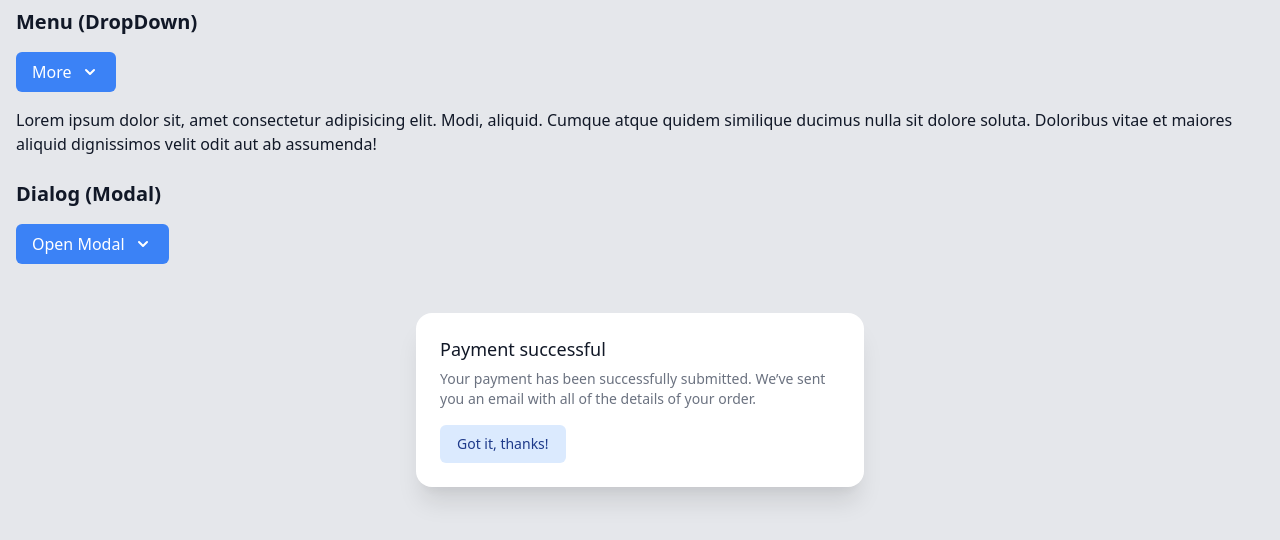
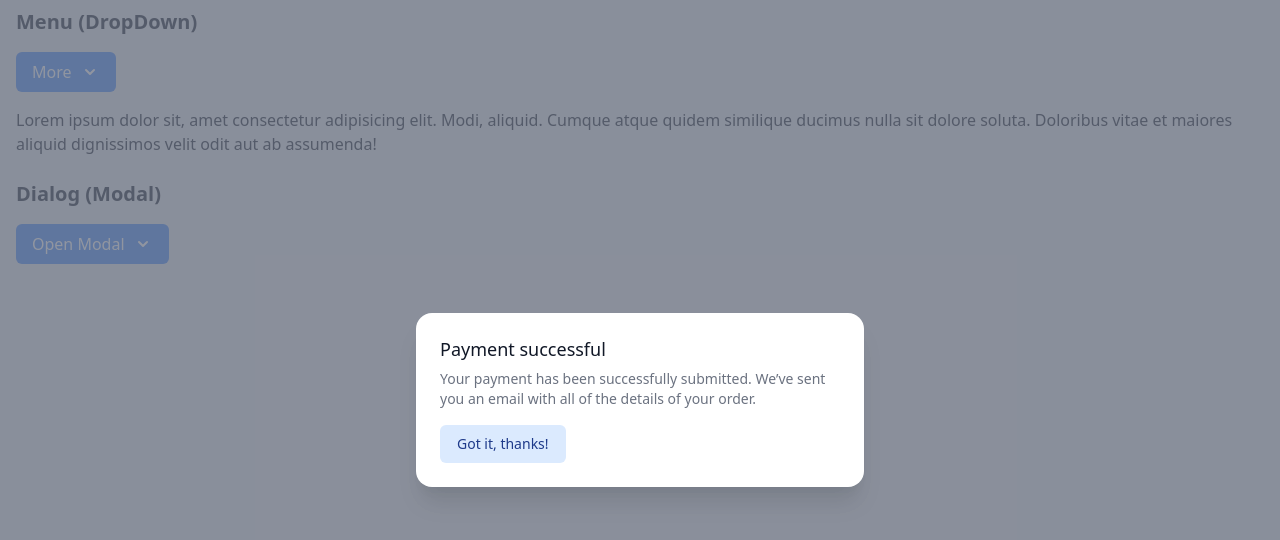
Before and after one commit to yxj0312/headless-ui-styled, a Vue app: page / in a window 1280 px wide. Both pictures are taken after a click on the button "Open Modal". Shown: the top 540 px of the page. Built offline with nearby package versions, Linux system fonts and the light colour scheme.

Commit message:
change overlay styles

```diff
--- a/src/App.vue
+++ b/src/App.vue
@@ -218,7 +218,6 @@ export default {
       },
       openModal() {
         isOpen.value = true
-        console.log('hello')
       },
     }
   },
--- a/src/components/Modal.vue
+++ b/src/components/Modal.vue
@@ -20,7 +20,7 @@
                         leave-from="opacity-100"
                         leave-to="opacity-0"
                     >
-                        <DialogOverlay class="fixed inset-0" />
+                        <DialogOverlay class="fixed inset-0 bg-gray-500 bg-opacity-75 transition-opacity" />
                     </TransitionChild>
 
                     <span class="inline-block h-screen align-middle" aria-hidden="true">&#8203;</span>
```
